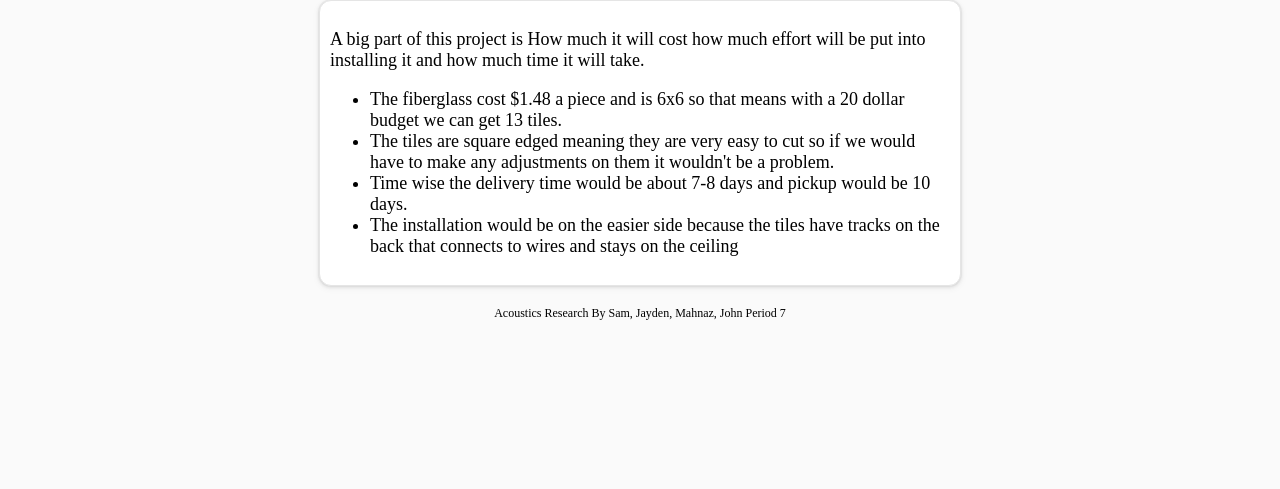
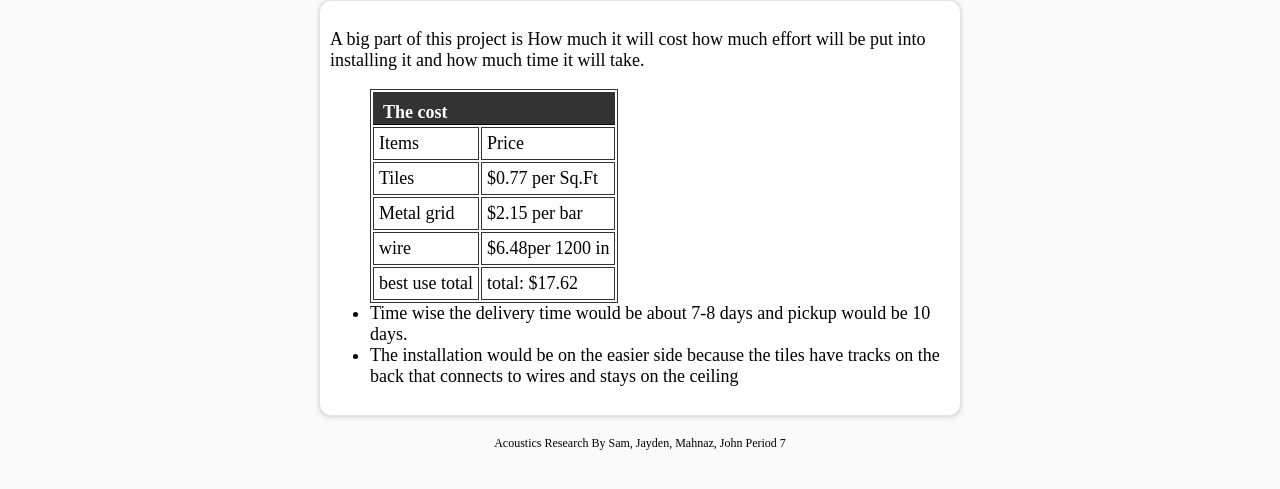
Before and after one commit to JohnKelly-Source/Engineering, a plain HTML site: page costs.html in a window 1280 px wide. Shown: the part 133-622 px from the top of the page. Drawn offline with Linux system fonts and the light colour scheme.

Commit message:
Ok it wasn't as finised

```diff
--- a/costs.html
+++ b/costs.html
@@ -23,8 +23,42 @@
       <div class=main>
 <p>A big part of this project is How much it will cost how much effort will be put into installing it and how much time it will take. </p>
     <ul>
-    <li>The fiberglass cost $1.48 a piece and is 6x6 so that means with a 20 dollar budget we can get 13 tiles. </li>
-    <li>The tiles are square edged meaning they are very easy to cut so if we would have to make any adjustments on them it wouldn't be a problem. </li>
+    <!--<li>The fiberglass cost $0.77/Sq.ft</li>
+    <li>That means with a budget of $20 we could buy max 25 tiles.</li>
+    <li>The cost of the metal grid bars is $2.15.</li>
+    <li>The wire holding up the support bars will cost $6.48</li>
+    <li>The celing mounting pin if needed is $3.98</li>
+    <p>The best cost effectiveness would be 2 tiles, 4 support grids to cover all sides, and one 1200 in wire.
+      The total remaining cost would be about 3.38.</p>-->
+      <table>
+        <thead>
+          <tr>
+            <th colspan="2">The cost</th>
+          </tr>
+        </thead>
+        <tbody>
+          <tr>
+            <td>Items</td>
+            <td>Price</td>
+          </tr>
+          <tr>
+            <td>Tiles</td>
+            <td>$0.77 per Sq.Ft</td>
+          </tr>
+          <tr>
+            <td>Metal grid</td>
+            <td>$2.15 per bar</td>
+          </tr>
+          <tr>
+            <td>wire</td>
+            <td>$6.48per 1200 in</td>
+          </tr>
+          <tr>
+            <td>best use total</td>
+            <td> total: $17.62</td>
+          </tr>
+        </tbody>
+      </table>
     <li>Time wise the delivery time would be about 7-8 days and pickup would be 10 days. </li>
     <li>The installation would be on the easier side because the tiles have tracks on the back that connects to wires and stays on the ceiling</li>
     </ul>
--- a/styles/home.css
+++ b/styles/home.css
@@ -130,6 +130,17 @@ th{
   text-align: left;
 }
 
+table,
+td {
+  border: 1px solid #333;
+}
+
+thead,
+tfoot {
+  background-color: #333;
+  color: #fff;
+}
+
 @keyframes spring {
   25% {
     -webkit-transform-origin: center center;
@@ -181,6 +192,10 @@ li.navlist:hover {
     main2{
         color: #FFFFFF;
     }
+ table,
+td {
+  border: 1px solid #e5e5e5;
+}
 
 }
 /* image blur and text*/
```
Also changed, not shown: art.html (+2 -2 lines), index.html (+1 -1 lines), specs.html (+1 -0 lines), images/example.jpg (added), images/example.txt (deleted).
